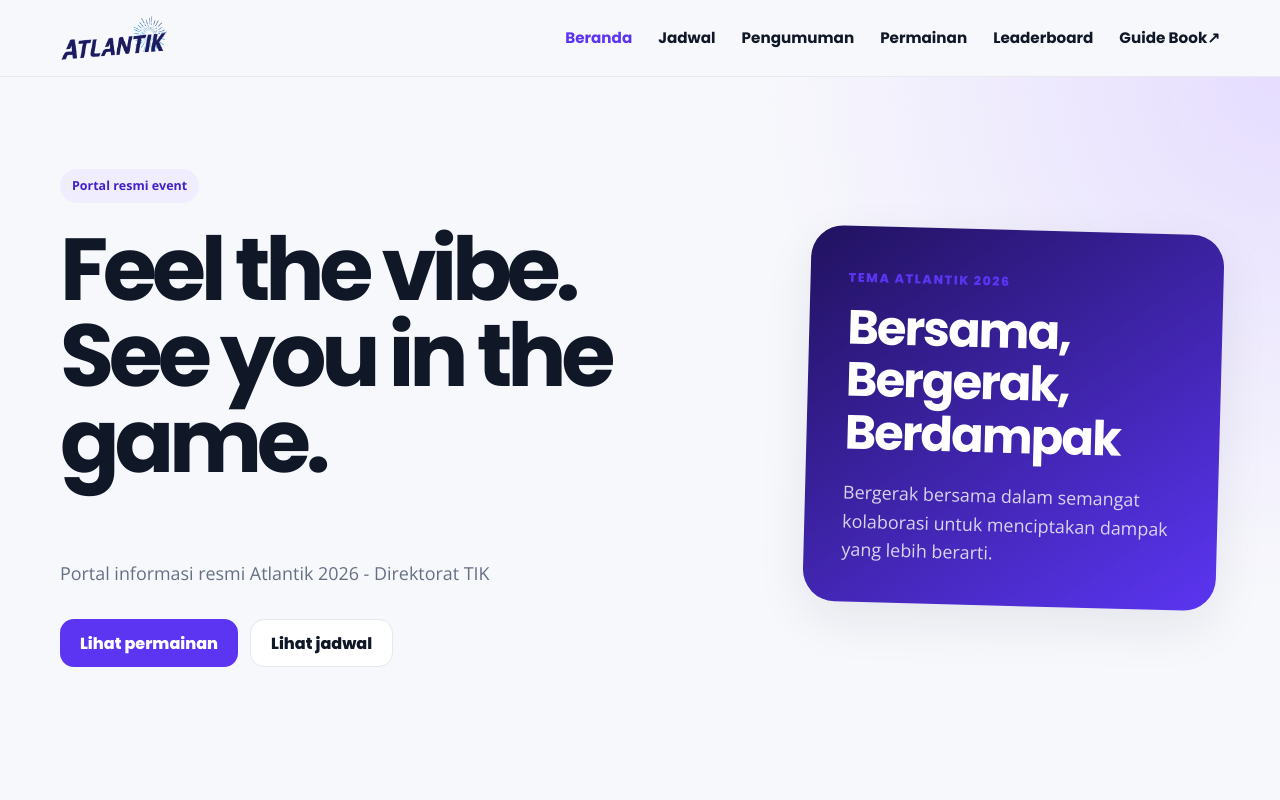
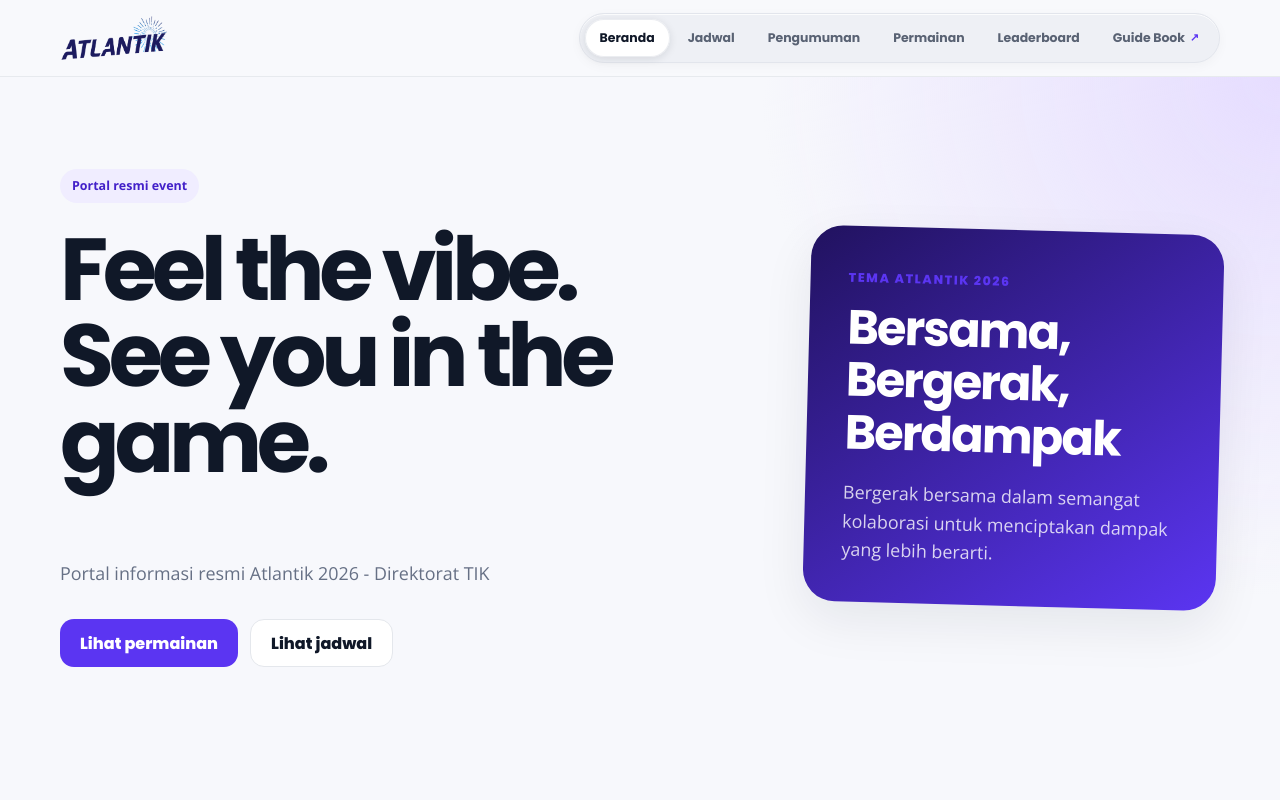
Before and after one commit to ruswanhidayat/portal-atlantik, a Next.js app: page / in a window 1280 px wide. Shown: the top 800 px of the page. Built offline with nearby package versions, Linux system fonts and the light colour scheme.

Commit message:
Add styles for desktop navigation and polish header

```diff
--- a/app/globals.css
+++ b/app/globals.css
@@ -2786,3 +2786,102 @@ body {
     transition: none;
   }
 }
+
+/* =========================================================
+   Final polish: Pill navigation
+   ========================================================= */
+
+@media (min-width: 761px) {
+  .site-header {
+    background: rgba(248, 249, 252, 0.96);
+  }
+
+  .header-inner {
+    min-height: 76px;
+  }
+
+  .desktop-nav {
+    display: inline-flex;
+    align-items: center;
+    gap: 3px;
+    padding: 5px;
+    border: 1px solid #e2e5ec;
+    border-radius: 999px;
+    background: #eef0f5;
+    box-shadow:
+      inset 0 1px 0 rgba(255, 255, 255, 0.8),
+      0 3px 12px rgba(16, 24, 40, 0.035);
+  }
+
+  .desktop-nav a {
+    position: relative;
+    min-height: 38px;
+    display: inline-flex;
+    align-items: center;
+    justify-content: center;
+    gap: 5px;
+    padding: 7px 15px;
+    border-radius: 999px;
+    color: #596273;
+    font-size: 0.78rem;
+    font-weight: 700;
+    line-height: 1;
+    white-space: nowrap;
+    transition:
+      color 0.2s ease,
+      background 0.2s ease,
+      box-shadow 0.2s ease,
+      transform 0.2s ease;
+  }
+
+  .desktop-nav a::after {
+    display: none;
+  }
+
+  .desktop-nav a:hover {
+    color: var(--primary);
+    background: rgba(255, 255, 255, 0.56);
+  }
+
+  .desktop-nav a.active {
+    color: var(--text);
+    background: #ffffff;
+    box-shadow:
+      0 2px 8px rgba(16, 24, 40, 0.11),
+      inset 0 0 0 1px rgba(228, 231, 236, 0.75);
+  }
+
+  .desktop-nav a.active:hover {
+    color: var(--primary);
+    transform: translateY(-1px);
+  }
+
+  .desktop-nav-external-icon {
+    color: var(--primary);
+    font-size: 0.67rem;
+    line-height: 1;
+  }
+}
+
+@media (min-width: 761px) and (max-width: 1040px) {
+  .desktop-nav {
+    gap: 2px;
+    padding: 4px;
+  }
+
+  .desktop-nav a {
+    min-height: 36px;
+    padding: 6px 10px;
+    font-size: 0.7rem;
+  }
+
+  .brand-logo {
+    height: 42px;
+  }
+}
+
+@media (prefers-reduced-motion: reduce) {
+  .desktop-nav a {
+    transition: none;
+  }
+}
```
